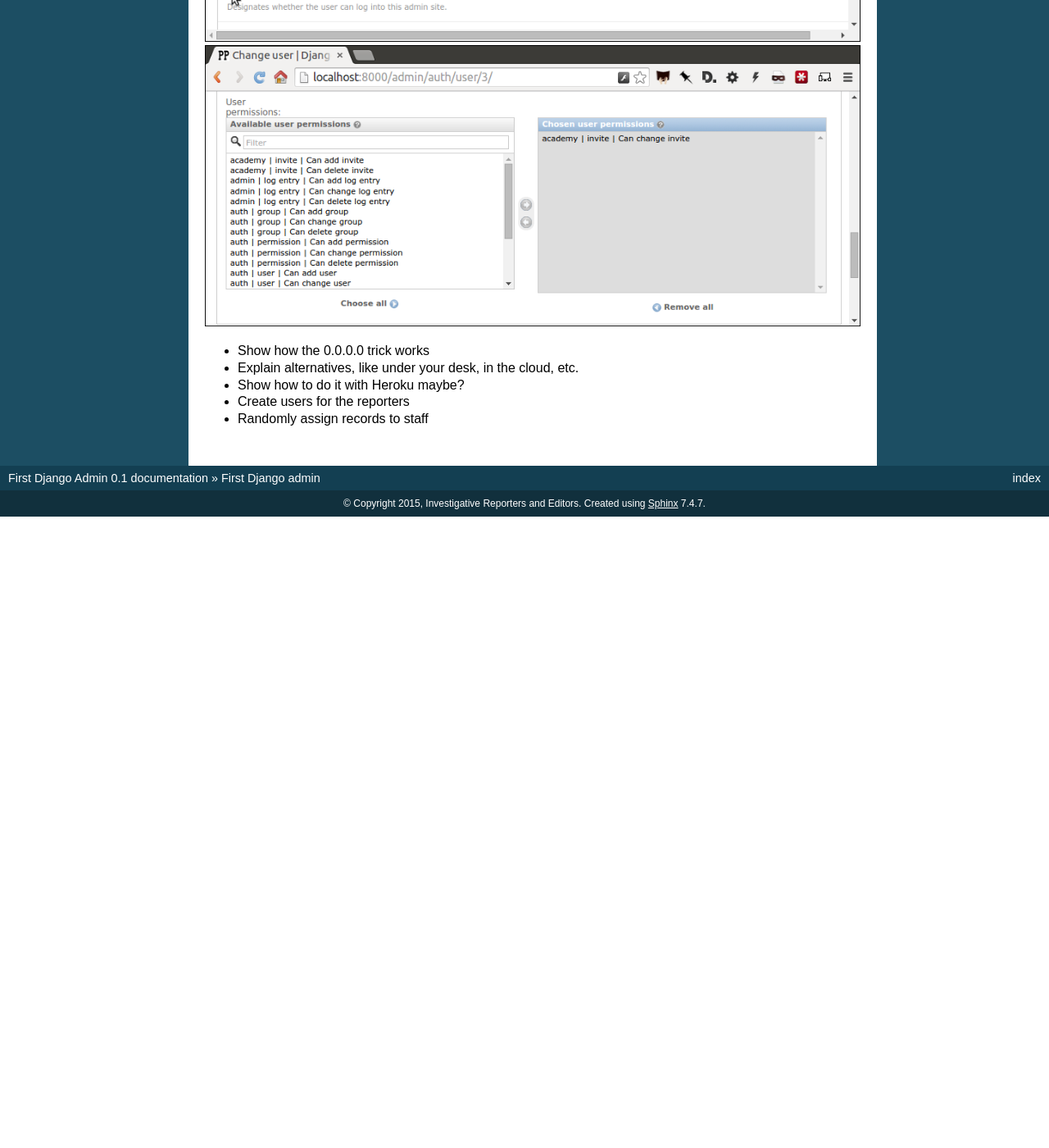
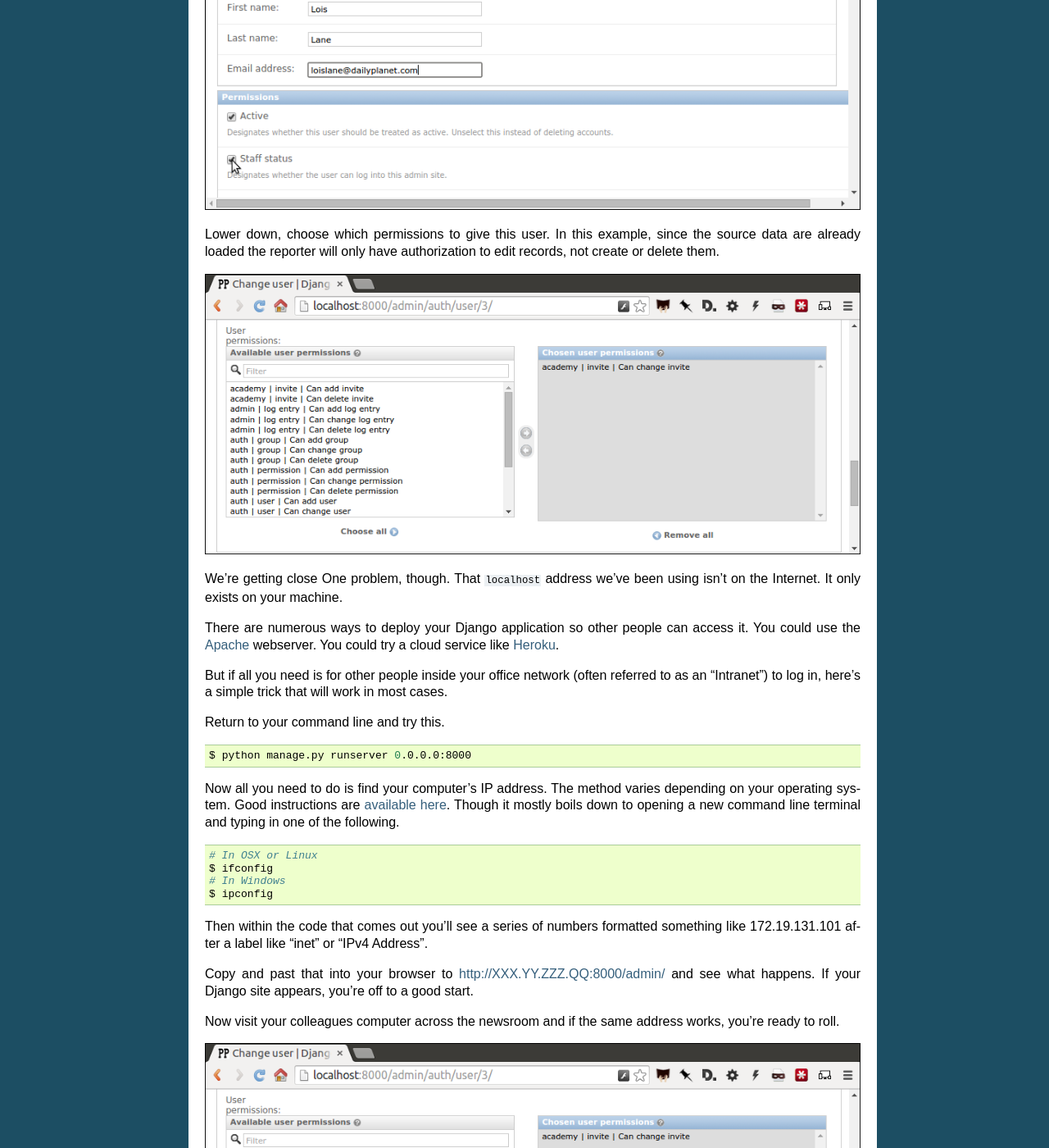
Before and after one commit to palewire/first-django-admin, a Sphinx documentation site: the page built from docs/index.rst, in a window 1280 px wide and 1400 px high, scrolled down 14738 px. Shown: the whole window at 82% size. Built offline with Sphinx 7.4.7, drawn with Linux system fonts in a browser that asks for light colours; before the commit the page ends 15368 px from its top, so only the background shows below that; some of the changed text lies outside the part shown.

Commit message:
Finished first draft

```diff
--- a/docs/index.rst
+++ b/docs/index.rst
@@ -22,7 +22,9 @@ This tutorial will guide you through creating a custom Django administration pan
 
 In 2012, `a study by the Los Angeles Times <http://www.latimes.com/entertainment/movies/academy/la-et-unmasking-oscar-academy-project-html-htmlstory.html>`_ found that the group is overwhelmingly white and male, which led to renewed calls to diversify the Oscar voting pool. A new list was used to write `a follow-up story <http://www.latimes.com/entertainment/envelope/moviesnow/la-et-mn-diversity-oscar-academy-members-20131221-story.html>`_ in 2013. The analysis appeared on the front page `again in early 2015 <http://www.latimes.com/entertainment/movies/la-et-mn-oscar-nominations-diversity-20150116-story.html#page=1>`_ when the academy was criticized after announcing a `virtually all-white slate <http://graphics.latimes.com/oscar-nominees-2015/>`_ of nominees.
 
-By following the steps below, you will repeat The Times' work using the academy's 2014 invitation list, creating a system to share the load of producing a follow-up story in `this vein <http://www.latimes.com/entertainment/envelope/moviesnow/la-et-mn-diversity-oscar-academy-members-20131221-story.html>`_.
+In the steps below, you will repeat The Times' work using the academy's 2014 invitation list, creating a system to share the load of producing a follow-up story in `this vein <http://www.latimes.com/entertainment/envelope/moviesnow/la-et-mn-diversity-oscar-academy-members-20131221-story.html>`_.
+
+You are following in the footsteps of Times reporters `Doug Smith <http://www.latimes.com/la-bio-doug-smith-staff.html>`_ and `Sandra Poindexter <http://www.latimes.com/la-bio-sandra-poindexter-staff.html>`_, who developed a similar administration panel as their first Django project. They were inspired by a presentation made by `Matt Wynn <http://mattwynn.net/>`_ at a past conference of The National Institute for Computer-Assisted Reporting.
 
 Prelude: Prerequisites
 ----------------------
@@ -641,18 +643,49 @@ Take a moment to search, filter and sort the list to see how things work. You ca
 Act 5: Hello newsroom
 ---------------------
 
-Now you're ready to get other people involved. The first thing to do is create additional users for your colleagues. Return to `localhost:8000 <http://localhost:8000/admin/>`_ and click the plus button next to the "User" model.
+Now you're ready to get other people involved. The first thing to do is create additional users for your colleagues. Return to `localhost:8000/admin/ <http://localhost:8000/admin/>`_ and click the plus button to the right of the "Users" link.
 
 .. image:: /_static/hello-newsroom-userlink.png
 
+Name a user.
+
 .. image:: /_static/hello-newsroom-nameuser.png
+
+When filling in their profile, be **certain** to click on the "staff status" checkbox that gives users authorization to access the admin.
 
 .. image:: /_static/hello-newsroom-staffstatus.png
 
+Lower down, choose which permissions to give this user. In this example, since the source data are already loaded the reporter will only have authorization to edit records, not create or delete them.
+
 .. image:: /_static/hello-newsroom-permissions.png
 
-- Show how the 0.0.0.0 trick works
-- Explain alternatives, like under your desk, in the cloud, etc.
-- Show how to do it with Heroku maybe?
-- Create users for the reporters
-- Randomly assign records to staff
+We're getting close One problem, though. That ``localhost`` address we've been using isn't on the Internet. It only exists on your machine.
+
+There are numerous ways to deploy your Django application so other people can access it. You could use the `Apache <https://docs.djangoproject.com/en/1.7/howto/deployment/>`_ webserver. You could try a cloud service like `Heroku <https://devcenter.heroku.com/articles/getting-started-with-django>`_.
+
+But if all you need is for other people inside your office network (often referred to as an "Intranet") to log in, here's a simple trick that will work in most cases.
+
+Return to your command line and try this.
+
+.. code-block:: bash
+
+  $ python manage.py runserver 0.0.0.0:8000
+
+Now all you need to do is find your computer's IP address. The method varies depending on your operating system. Good instructions are `available here <http://home.huck.psu.edu/it/how-to/how-to-ip-address>`_. Though it mostly boils down to opening a new command line terminal and typing in one of the following.
+
+.. code-block:: bash
+
+  # In OSX or Linux
+  $ ifconfig
+  # In Windows
+  $ ipconfig
+
+Then within the code that comes out you'll see a series of numbers formatted something like 172.19.131.101 after a label like "inet" or "IPv4 Address".
+
+Copy and past that into your browser to `http://XXX.YY.ZZZ.QQ:8000/admin/ <http://XXX.YY.ZZZ.QQ:8000/admin/>`_ and see what happens. If your Django site appears, you're off to a good start.
+
+Now visit your colleagues computer across the newsroom and if the same address works, you're ready to roll.
+
+.. image:: /_static/hello-newsroom-permissions.png
+
+Now as long as the runserver command is up and running back at your computer, your data entry website is online. Congratulations!
```
Also changed, not shown: docs/_static/hello-newsroom-lois.png (added), 6 other files.
